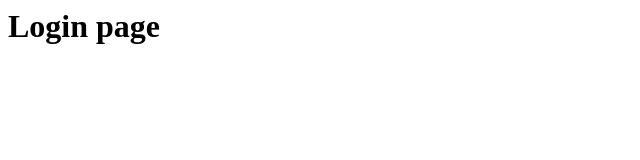
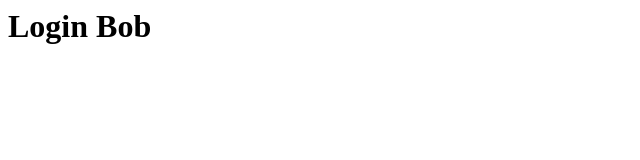
Before and after one commit to ShriBhosale/GitPracties, a plain HTML site: page login.html in a window 1280 px wide. Shown: the full height of the page, 0-640 px from the left. Drawn offline with Linux system fonts and the light colour scheme.

Commit message:
Changing login page in bob

```diff
--- a/login.html
+++ b/login.html
@@ -1,3 +1,4 @@
 <html>
-    <h1>Login page</h1>
+    <h1>Login Bob
+    </h1>
 </html>
```
